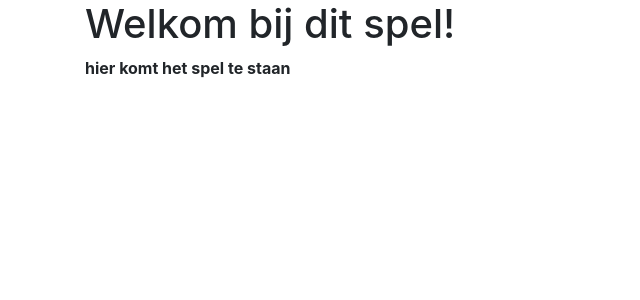
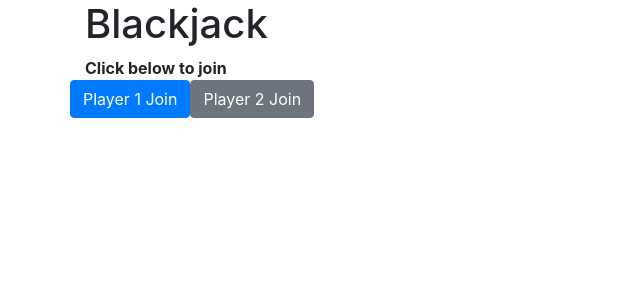
Before and after one commit to mhtenhove/WP23-project, a PHP site: page / in a window 1280 px wide. Shown: the part 56-356 px from the top of the page, without its empty margins (0-640 px from the left). Run offline with PHP 8.4, Linux system fonts and the light colour scheme.

Commit message:
Added ability for browser to differentiate between players. Attempted to add AJAX functionality, still work in progress

```diff
--- /dev/null
+++ b/data/data.json
@@ -0,0 +1 @@
+{"player": "noone"}
--- a/index.php
+++ b/index.php
@@ -16,9 +16,13 @@ include __DIR__ . '/tpl/body_start.php';
     <div class="pd-40"></div>
     <div class="row">
         <div class="col-md-12">
-            <h1>Welkom bij dit spel!</h1>
-            <strong>hier komt het spel te staan</strong>
+            <h1>Blackjack</h1>
+            <strong>Click below to join</strong>
         </div>
+    </div>
+    <div class="row">
+        <button class="btn btn-primary" id="p1-button">Player 1 Join</button>
+        <button class="btn btn-secondary" id="p2-button">Player 2 Join</button>
     </div>
 
 <?php
--- /dev/null
+++ b/scripts/main.js
@@ -0,0 +1,22 @@
+function player_join() {
+    $('#p1-button').click(function(event) {
+        player1 = 'Player 1';
+        sessionStorage.setItem('player', player1);
+        window.location.href = 'game.php'
+    });
+
+    $('#p2-button').click(function(event) {
+        player2 = 'Player 2';
+        sessionStorage.setItem('player', player2);
+        window.location.href = 'game.php'
+    });
+}
+
+function player_num_display() {
+    $('#player-num').text(sessionStorage.getItem('player'));
+}
+
+$(function() {
+    player_join();
+    player_num_display();
+});
--- a/tpl/head.php
+++ b/tpl/head.php
@@ -20,7 +20,6 @@ function p_print($array){
     <!-- Scripts -->
     <script src="https://code.jquery.com/jquery-3.3.1.min.js"></script>
     <script src="scripts/main.js"></script>
-    <script src="scripts/leapyear.js"></script>
 
 </head>
 
```
Also changed, not shown: game.php (added, +39 -0 lines).
